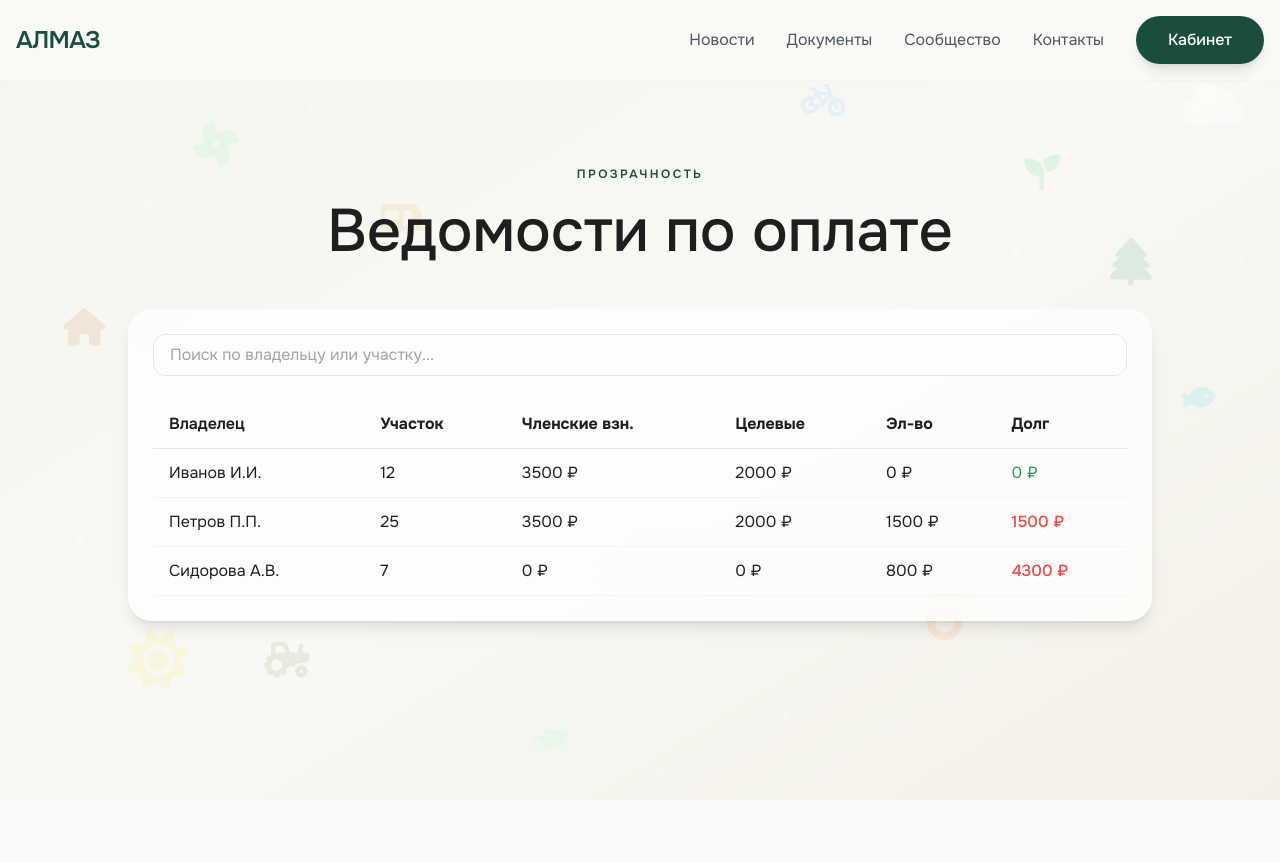
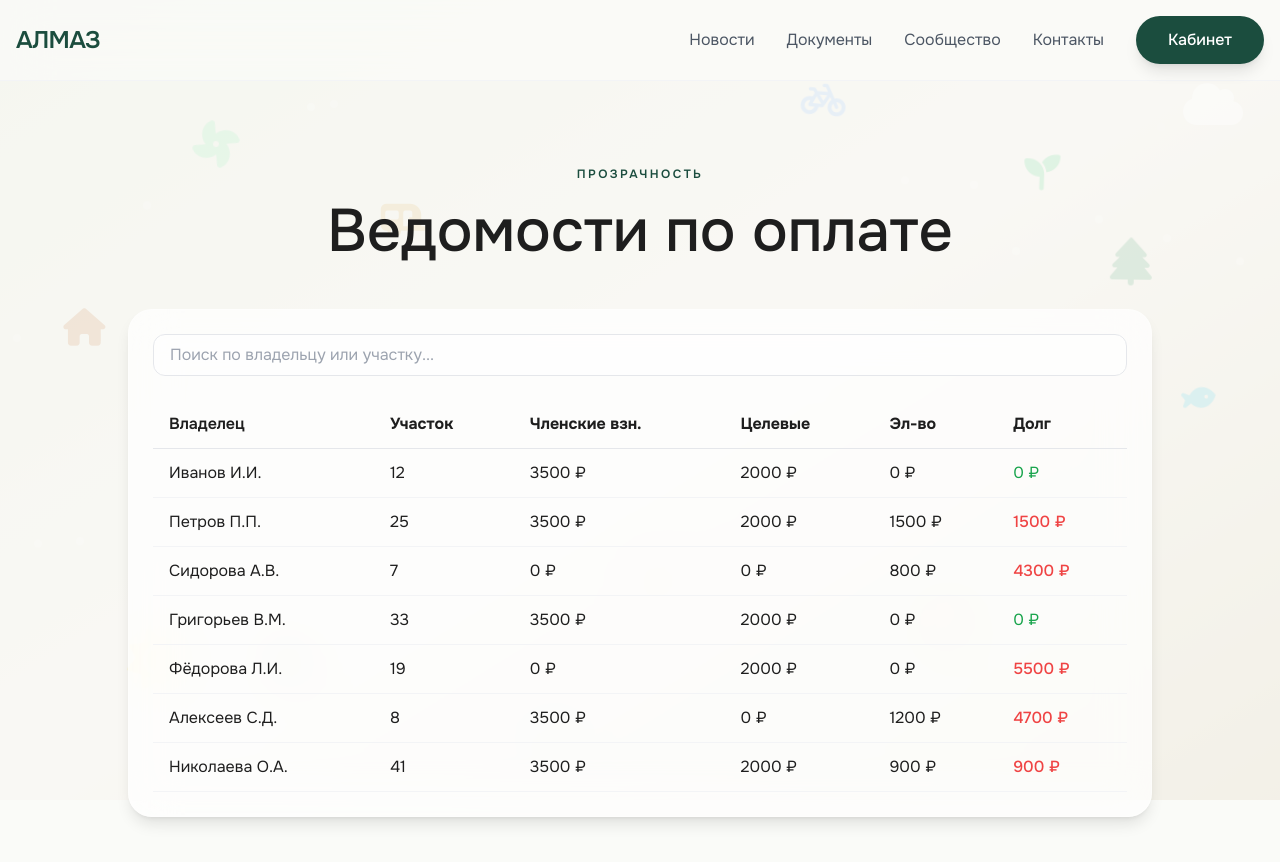
Before and after one commit to rawcam/almaz-snt, a Next.js app: page /almaz-snt/payments in a window 1280 px wide. Shown: the top 862 px of the page. Before the commit the page ends 800 px from the top, so only its background shows below. Built offline with nearby package versions, Linux system fonts and the light colour scheme.

Commit message:
Update payments.js

```diff
--- a/src/pages/payments.js
+++ b/src/pages/payments.js
@@ -8,7 +8,10 @@ const mockData = [
   { id: 1, owner: 'Иванов И.И.', plot: '12', membership: 3500, target: 2000, electricity: 0, debt: 0 },
   { id: 2, owner: 'Петров П.П.', plot: '25', membership: 3500, target: 2000, electricity: 1500, debt: 1500 },
   { id: 3, owner: 'Сидорова А.В.', plot: '7', membership: 0, target: 0, electricity: 800, debt: 4300 },
-  // добавьте остальные
+  { id: 4, owner: 'Григорьев В.М.', plot: '33', membership: 3500, target: 2000, electricity: 0, debt: 0 },
+  { id: 5, owner: 'Фёдорова Л.И.', plot: '19', membership: 0, target: 2000, electricity: 0, debt: 5500 },
+  { id: 6, owner: 'Алексеев С.Д.', plot: '8', membership: 3500, target: 0, electricity: 1200, debt: 4700 },
+  { id: 7, owner: 'Николаева О.А.', plot: '41', membership: 3500, target: 2000, electricity: 900, debt: 900 },
 ]
 
 export default function Payments() {
```
